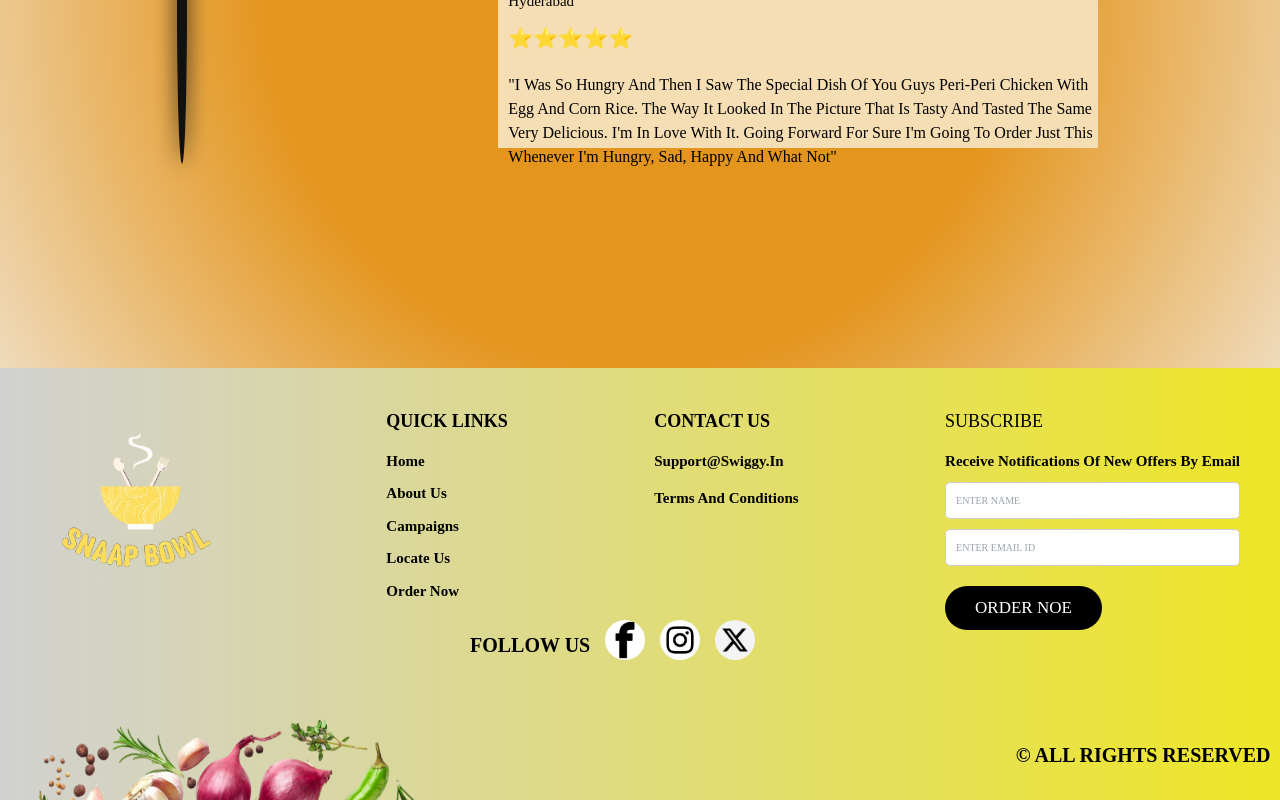
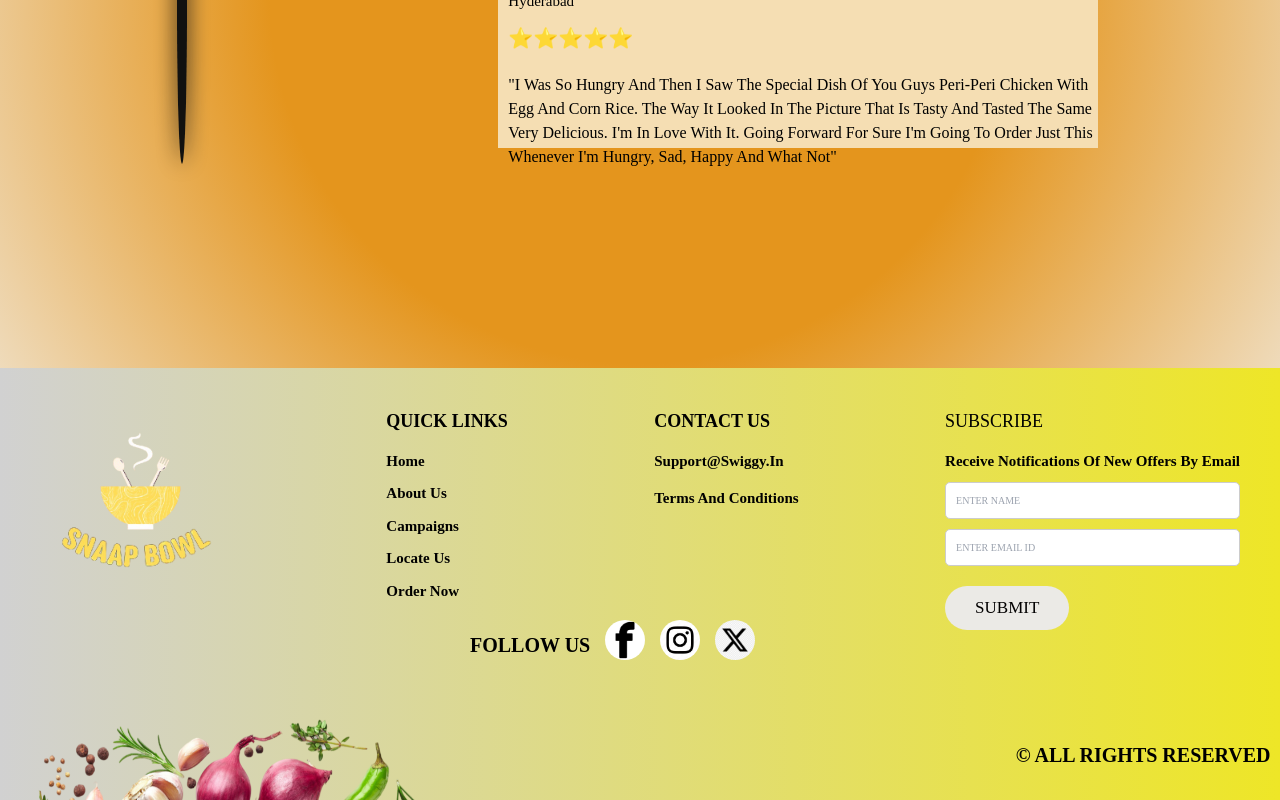
Before and after one commit to priteesh-stack/Demoreview, a React (Create React App) app: page / in a window 1280 px wide. Shown: the part 4502-5302 px from the top of the page. Built offline with nearby package versions, Linux system fonts and the light colour scheme.

Commit message:
Add backend for footer to submit for upcoming offer

```diff
--- a/src/assets/css/style.css
+++ b/src/assets/css/style.css
@@ -931,7 +931,13 @@ body {
   border: 1px solid #ccc;
   border-radius: 5px;
   margin-top: 10px;
-}
+
+}
+
+.footer-subscribe input[type="email"] {
+  text-transform: none;
+}
+
 
 /* .footer-subscribe button {
   background-color: black;
@@ -1825,9 +1831,9 @@ h1 {
     margin-top: 20px;
   }
 
-  .location-name{
-
-  }
+  /* .location-name{
+
+  } */
 }
 
 
--- a/src/components/Abouts.js
+++ b/src/components/Abouts.js
@@ -12,6 +12,35 @@ import twt from '../assets/images/twitter.png'
 import fresh from '../assets/images/fresh1.png'
 
 const Abouts = () => {
+
+  const [name, setName] = useState('');
+  const [email, setEmail] = useState('');
+
+  const handleSubmit = async (e) => {
+    e.preventDefault();
+    try {
+      const response = await fetch('/api/subscribe', {
+        method: 'POST',
+        headers: {
+          'Content-Type': 'application/json',
+        },
+        body: JSON.stringify({ name, email }),
+      });
+
+      if (response.ok) {
+        alert('Subscription successful!');
+        setName('');
+        setEmail('');
+      } else {
+        alert('Subscription failed. Please try again.');
+      }
+    } catch (error) {
+      console.error('Error:', error);
+      alert('An error occurred. Please try again later.');
+    }
+  };
+
+
   const imgRef = useRef(null);
 
   const [selectedCity, setSelectedCity] = useState('Bengaluru');
@@ -256,9 +285,23 @@ const Abouts = () => {
         <div className="footer-subscribe">
           <h3>SUBSCRIBE</h3>
           <p>Receive notifications of new offers by email</p>
-          <input type="text" placeholder="ENTER NAME" />
-          <input type="email" placeholder="ENTER EMAIL ID" />
-          <a href='#' className='btn'>ORDER NOE</a>
+          <form onSubmit={handleSubmit}>
+          <input
+            type="text"
+            placeholder="ENTER NAME"
+            value={name}
+            onChange={(e) => setName(e.target.value)}
+            required
+          />
+          <input
+            type="email"
+            placeholder="ENTER EMAIL ID"
+            value={email}
+            onChange={(e) => setEmail(e.target.value)}
+            required
+          />
+          <button type="submit" className='btn'>SUBMIT</button>
+        </form>
         </div>
       </div>
 
--- a/src/components/Campaigns.js
+++ b/src/components/Campaigns.js
@@ -25,6 +25,35 @@ import fresh from '../assets/images/fresh1.png'
 
 
 const Campaigns = () => {
+
+  const [name, setName] = useState('');
+  const [email, setEmail] = useState('');
+
+  const handleSubmit = async (e) => {
+    e.preventDefault();
+    try {
+      const response = await fetch('/api/subscribe', {
+        method: 'POST',
+        headers: {
+          'Content-Type': 'application/json',
+        },
+        body: JSON.stringify({ name, email }),
+      });
+
+      if (response.ok) {
+        alert('Subscription successful!');
+        setName('');
+        setEmail('');
+      } else {
+        alert('Subscription failed. Please try again.');
+      }
+    } catch (error) {
+      console.error('Error:', error);
+      alert('An error occurred. Please try again later.');
+    }
+  };
+
+
   const videoRef = useRef(null);
   const videoRef2 = useRef(null);
   const videoRef3 = useRef(null);
@@ -1052,9 +1081,23 @@ const Campaigns = () => {
         <div className="footer-subscribe">
           <h3>SUBSCRIBE</h3>
           <p>Receive notifications of new offers by email</p>
-          <input type="text" placeholder="ENTER NAME" />
-          <input type="email" placeholder="ENTER EMAIL ID" />
-          <a href='#' className='btn'>ORDER NOE</a>
+          <form onSubmit={handleSubmit}>
+          <input
+            type="text"
+            placeholder="ENTER NAME"
+            value={name}
+            onChange={(e) => setName(e.target.value)}
+            required
+          />
+          <input
+            type="email"
+            placeholder="ENTER EMAIL ID"
+            value={email}
+            onChange={(e) => setEmail(e.target.value)}
+            required
+          />
+          <button type="submit" className='btn'>SUBMIT</button>
+        </form>
         </div>
       </div>
 
--- a/src/components/Footer.js
+++ b/src/components/Footer.js
@@ -1,11 +1,31 @@
-import React from 'react';
+import React, { useState } from 'react';
 import logo from '../assets/images/Logo.png'
 import face from '../assets/images/faceb.png'
 import insta from '../assets/images/insta.jpg'
 import twt from '../assets/images/twitter.png'
 import fresh from '../assets/images/fresh1.png'
+import axios from 'axios';
 
 const Footer = () => {
+
+    const [name, setName] = useState('');
+    const [email, setEmail] = useState('');
+
+    const handleSubmit = async (e) => {
+        e.preventDefault();
+        try {
+            const response = await axios.post('http://localhost:3001/api/subscribe', { name, email });
+            console.log('Server response:', response.data);
+            alert('Subscription successful!');
+            setName('');
+            setEmail('');
+        } catch (error) {
+            console.error('Subscription failed:', error);
+            alert('Subscription failed. Please try again.');
+        }
+    };
+
+
     return (
         <>
             <footer className="footer">
@@ -34,23 +54,37 @@ const Footer = () => {
                     <div className="footer-subscribe">
                         <h3>SUBSCRIBE</h3>
                         <p>Receive notifications of new offers by email</p>
-          <input type="text" placeholder="ENTER NAME" />
-          <input type="email" placeholder="ENTER EMAIL ID" />
-          <a href='#' className='btn'>ORDER NOE</a>
+                        <form onSubmit={handleSubmit}>
+                            <input
+                                type="text"
+                                placeholder="ENTER NAME"
+                                value={name}
+                                onChange={(e) => setName(e.target.value)}
+                                required
+                            />
+                            <input
+                                type="email"
+                                placeholder="ENTER EMAIL ID"
+                                value={email}
+                                onChange={(e) => setEmail(e.target.value)}
+                                required
+                            />
+                            <button type="submit" className='btn'>SUBMIT</button>
+                        </form>
                     </div>
                 </div>
 
                 <div className="footer-social">
                     <p>FOLLOW US</p>
                     <div className="social-icons">
-          <a href="#" className="facebook-icon"><img src={face}/></a>
-          <a href="#" className="instagram-icon"><img src={insta}/></a>
-          <a href="#" className="twitter-icon"><img src={twt}/></a>
+                        <a href="#" className="facebook-icon"><img src={face} /></a>
+                        <a href="#" className="instagram-icon"><img src={insta} /></a>
+                        <a href="#" className="twitter-icon"><img src={twt} /></a>
                     </div>
                 </div>
             </footer>
             <div className='copy-right'>
-      <div className='copy-img'><img src={fresh}/></div>
+                <div className='copy-img'><img src={fresh} /></div>
                 <div className='copy-txt'><h4>© ALL RIGHTS RESERVED</h4></div>
             </div>
         </>
--- a/src/components/Locate.js
+++ b/src/components/Locate.js
@@ -13,6 +13,35 @@ import twt from '../assets/images/twitter.png'
 import fresh from '../assets/images/fresh1.png'
 
 const Locate = () => {
+
+  const [name, setName] = useState('');
+  const [email, setEmail] = useState('');
+
+  const handleSubmit = async (e) => {
+    e.preventDefault();
+    try {
+      const response = await fetch('/api/subscribe', {
+        method: 'POST',
+        headers: {
+          'Content-Type': 'application/json',
+        },
+        body: JSON.stringify({ name, email }),
+      });
+
+      if (response.ok) {
+        alert('Subscription successful!');
+        setName('');
+        setEmail('');
+      } else {
+        alert('Subscription failed. Please try again.');
+      }
+    } catch (error) {
+      console.error('Error:', error);
+      alert('An error occurred. Please try again later.');
+    }
+  };
+
+
 
   const imgRef = useRef(null);
 
@@ -276,9 +305,23 @@ const Locate = () => {
         <div className="footer-subscribe">
           <h3>SUBSCRIBE</h3>
           <p>Receive notifications of new offers by email</p>
-          <input type="text" placeholder="ENTER NAME" />
-          <input type="email" placeholder="ENTER EMAIL ID" />
-          <a href='#' className='btn'>ORDER NOE</a>
+          <form onSubmit={handleSubmit}>
+          <input
+            type="text"
+            placeholder="ENTER NAME"
+            value={name}
+            onChange={(e) => setName(e.target.value)}
+            required
+          />
+          <input
+            type="email"
+            placeholder="ENTER EMAIL ID"
+            value={email}
+            onChange={(e) => setEmail(e.target.value)}
+            required
+          />
+          <button type="submit" className='btn'>SUBMIT</button>
+        </form>
         </div>
       </div>
 
```
Also changed, not shown: package.json (+15 -2 lines), server.js (added, +50 -0 lines), 1 other file (tests, documents, lock files or other folders). Lines whose indentation alone changed are shown as unchanged.
